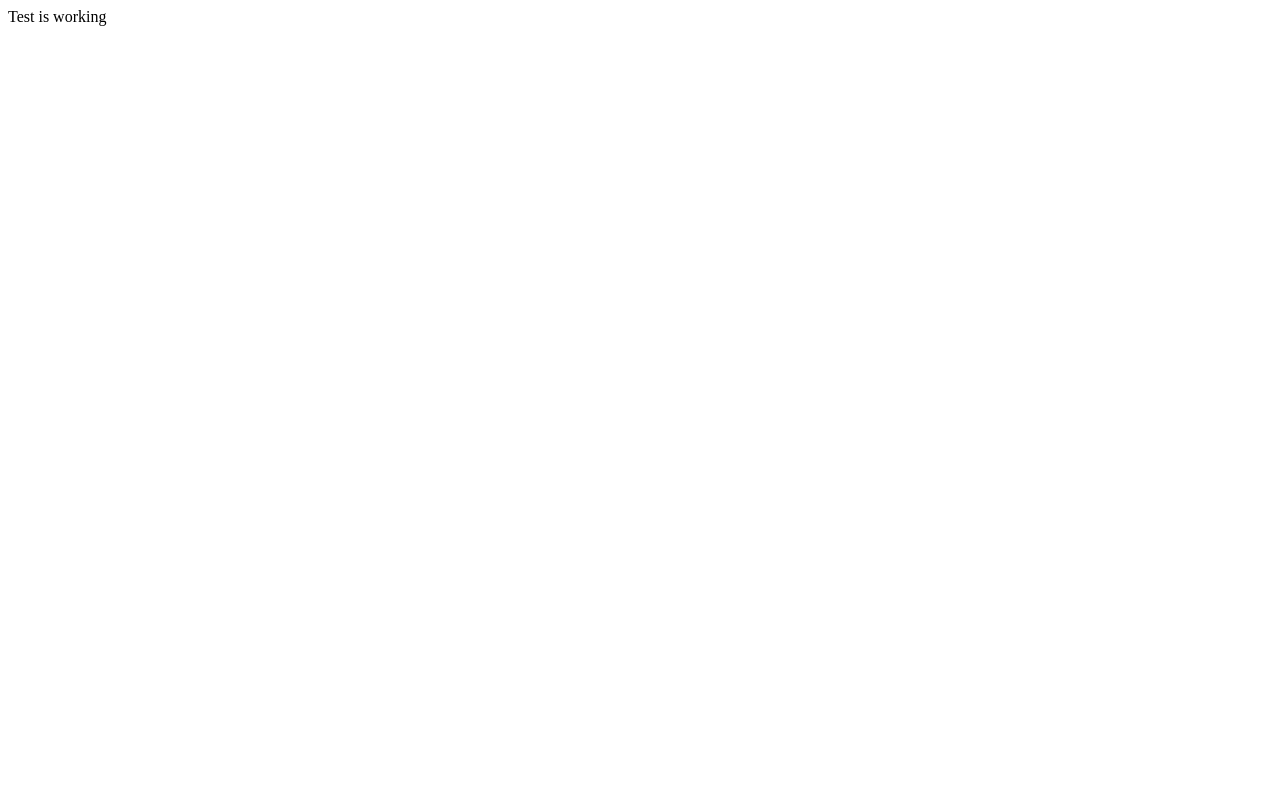
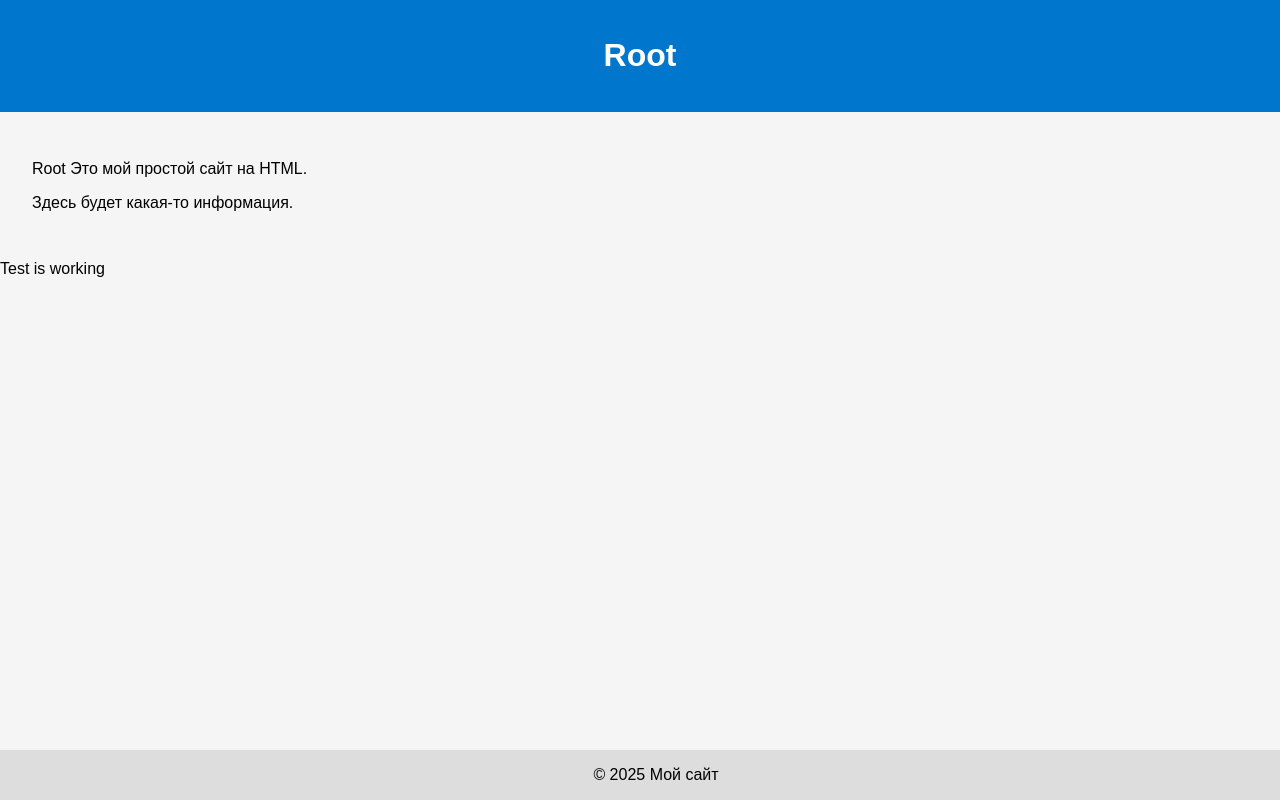
Before and after one commit to romius/test, a plain HTML site: page index.html in a window 1280 px wide. Drawn offline with Linux system fonts and the light colour scheme.

Commit message:
Update index.html

```diff
--- a/index.html
+++ b/index.html
@@ -1 +1,49 @@
-Test is working
+<!DOCTYPE html>
+<html lang="ru">
+<head>
+    <meta charset="UTF-8">
+    <meta name="viewport" content="width=device-width, initial-scale=1.0">
+    <title>Мой сайт</title>
+    <style>
+        body {
+            font-family: Arial, sans-serif;
+            margin: 0;
+            padding: 0;
+            background-color: #f5f5f5;
+        }
+        header {
+            background-color: #0077cc;
+            color: white;
+            padding: 1em;
+            text-align: center;
+        }
+        main {
+            padding: 2em;
+        }
+        footer {
+            background-color: #ddd;
+            text-align: center;
+            padding: 1em;
+            position: fixed;
+            bottom: 0;
+            width: 100%;
+        }
+    </style>
+</head>
+<body>
+
+    <header>
+        <h1>Root</h1>
+    </header>
+
+    <main>
+        <p>Root Это мой простой сайт на HTML.</p>
+        <p>Здесь будет какая-то информация.</p>
+    </main>
+
+    <footer>
+        &copy; 2025 Мой сайт
+    </footer>
+
+</body>
+</html>Test is working
```
